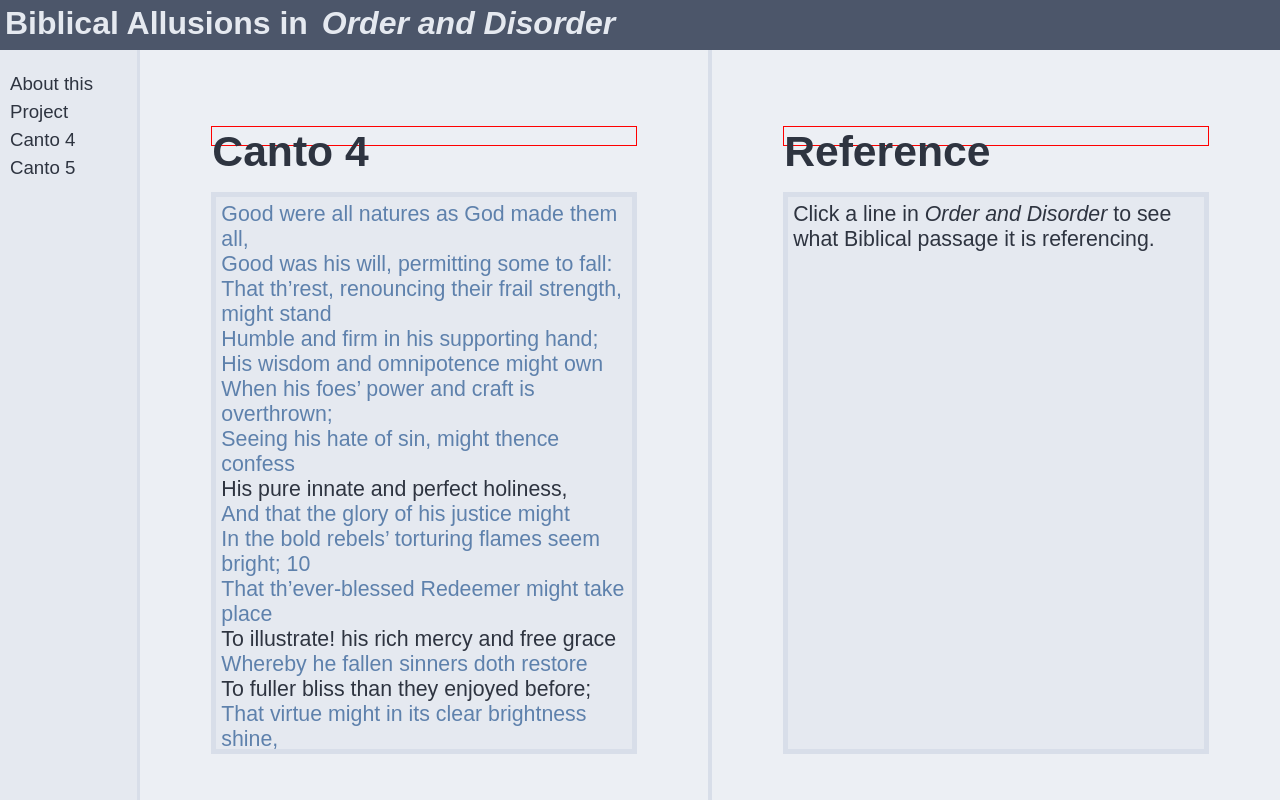
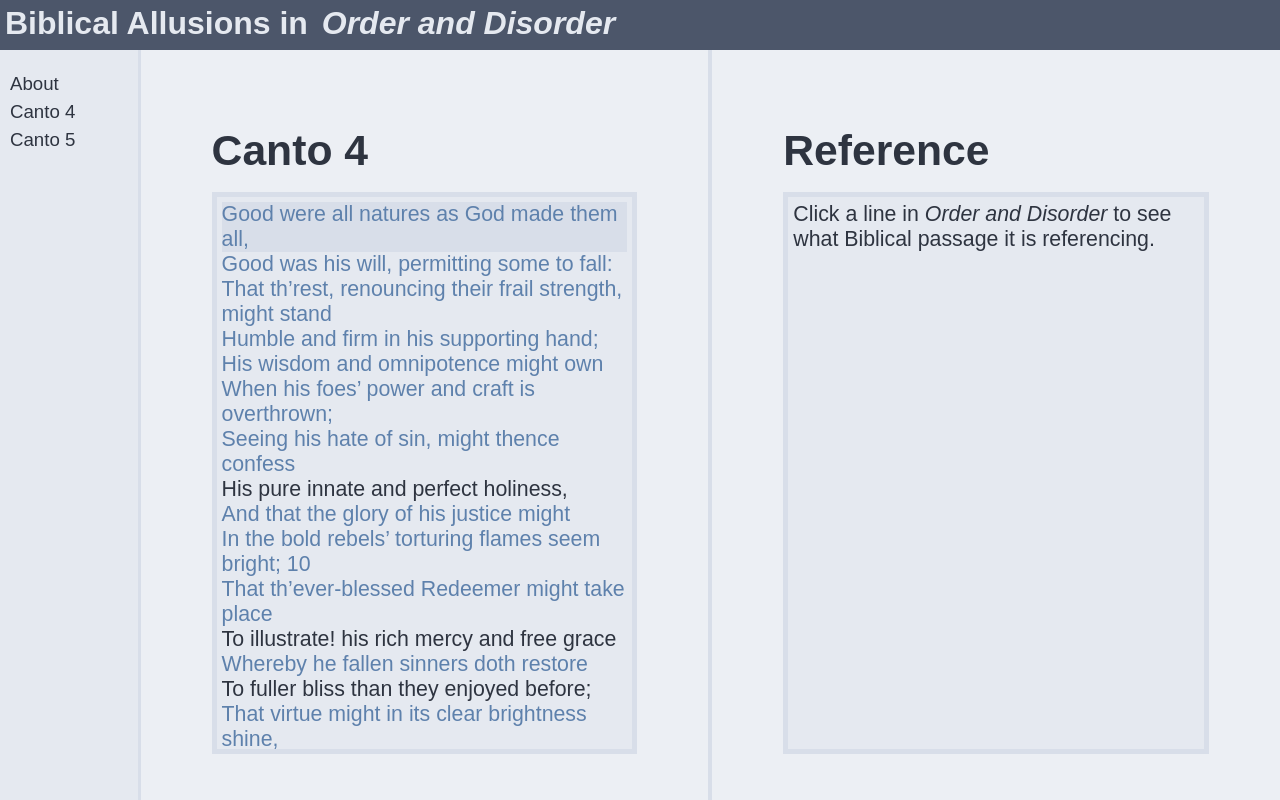
Before and after one commit to wars2k/OrderAndDisorder, a plain HTML site: page index.html in a window 1280 px wide. Both pictures are taken after a click on the element "Good were all natures as God made them all,". Drawn offline with Linux system fonts and the light colour scheme; no server answers.

Commit message:
got rid of red border

```diff
--- a/index.html
+++ b/index.html
@@ -12,7 +12,7 @@
 	<div id="mainContent1">
 	<div id="sidebar">
 		<ul>
-			<li>About this Project</li>
+			<li>About</li>
 			<li>Canto 4</li>
 			<li>Canto 5</li>
 		</ul>
--- a/scripts.js
+++ b/scripts.js
@@ -1,5 +1,11 @@
 
 function getVerse(book,chapter,verse) {
+	var highlightClass = document.getElementsByClassName("permanentHighlight");
+	while (highlightClass.length)
+		highlightClass[0].classList.remove("permanentHighlight");
+	highlight = event.target
+	highlight.classList.add("permanentHighlight");
+	console.log(event.target);
 	test = verse;
     fetch('https://bible-api.com/' + book + '+' + chapter + '?translation=kjv')
     .then(function(resp) { return resp.json() }) // Convert data to json
--- a/styles.css
+++ b/styles.css
@@ -30,7 +30,8 @@ body {
 }
 
 #sidebar {
-	width: 200px;
+	width: 200px !important;
+
 	background-color: #E5E9F0;
 	border-right: 3px solid #D8DEE9;
 }
@@ -41,6 +42,7 @@ body {
 }
 
 #mainContent1 {
+	width: 100%;
 	display: flex;
 	flex: 1;
 
@@ -67,6 +69,7 @@ body {
 	overflow-y: scroll;
 	padding: 5px;
 	background-color: #E5E9F0;
+
 }
 
 #contentLeft {
@@ -115,13 +118,16 @@ body {
 	border:  ;
 	height: 20px;
 	font-size: 16pt;
-	border: 1px solid red;
+	border: ;
 }
 .spacer {
 	height: 30px;
 	border: ;
-	width: 75%;
+	width: 100%;
 }
 .exactReference {
 	color: #5E81AC;
 }
+.permanentHighlight {
+	background-color: #D8DEE9;
+}
```
